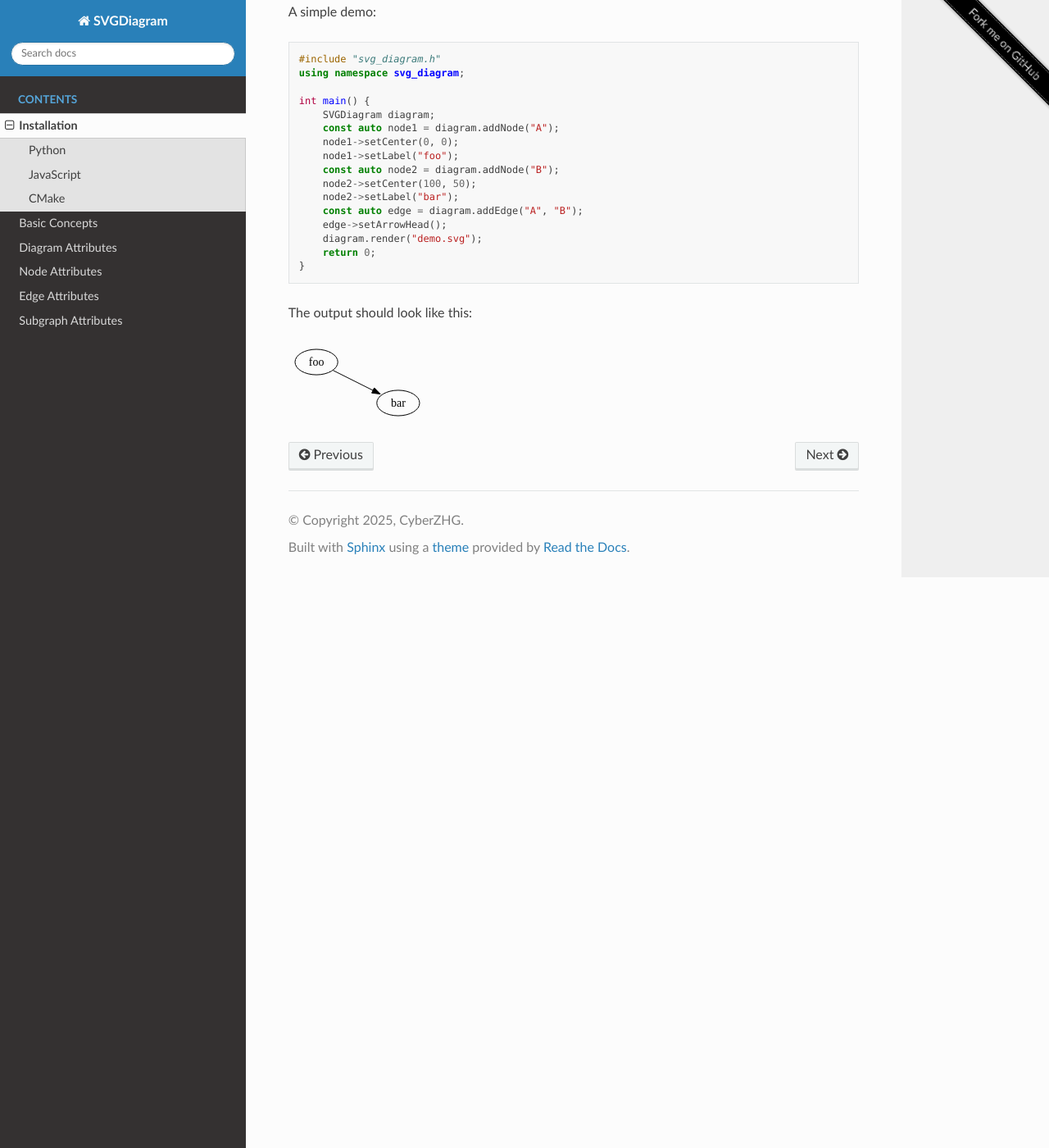
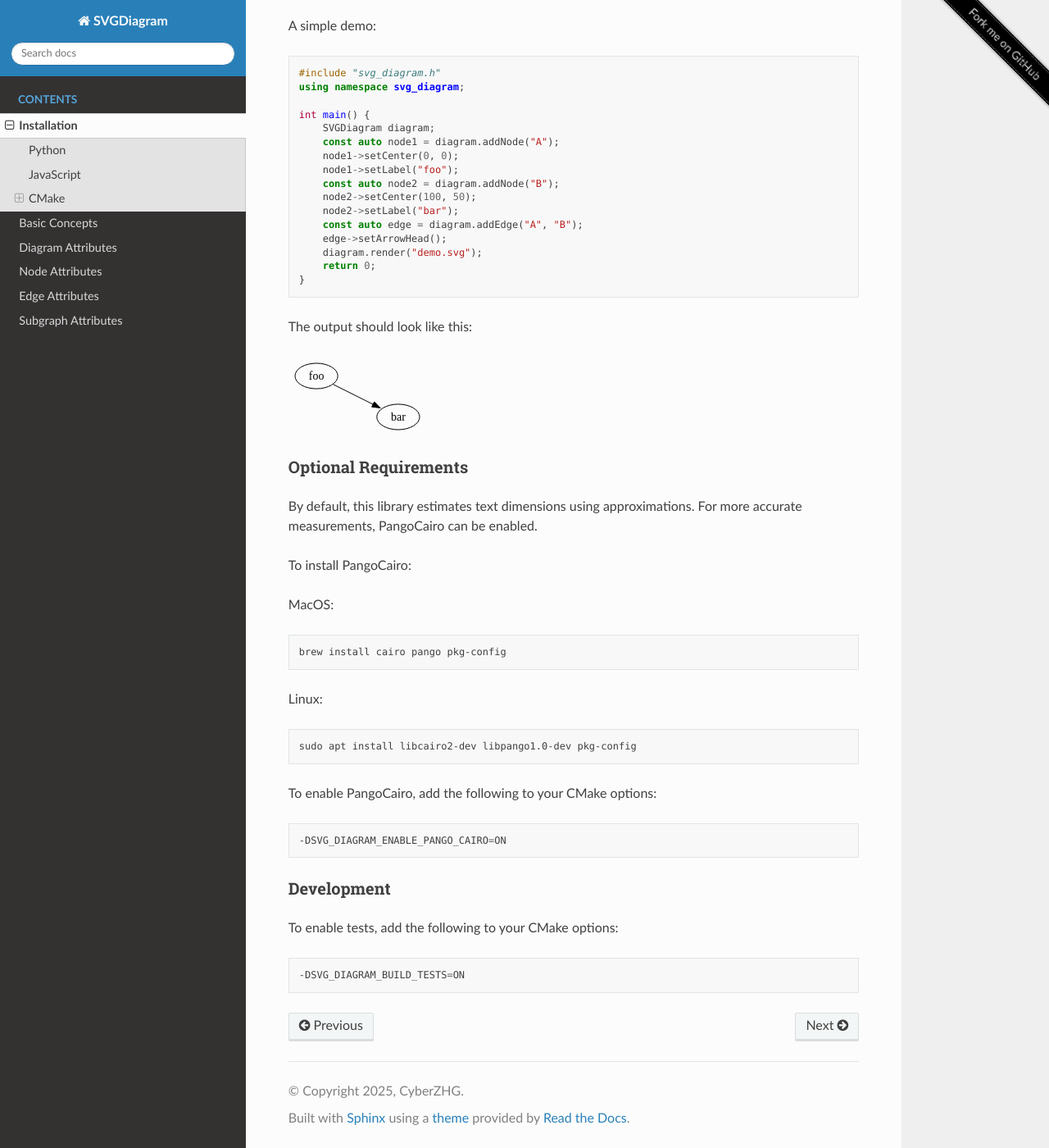
Before and after one commit to CyberZHG/SVGDiagram, a Sphinx documentation site: the page built from docs/source/install.md, in a window 1280 px wide and 1400 px high, scrolled down 2168 px. Shown: the whole window at 82% size. Built offline with Sphinx 7.4.7 and the Read the Docs theme 3.1.0, drawn with Linux system fonts in a browser that asks for light colours; some of the changed text lies outside the part shown.

````diff
--- a/docs/source/install.md
+++ b/docs/source/install.md
@@ -3,7 +3,7 @@
 
 ## Python
 
-Install this package with `pip`:
+Make sure you have `cmake` installed and then you can install this package with `pip`:
 
 ```bash
 pip install sp-svg-diagram
@@ -57,7 +58,7 @@
 nodeB.setLabel("bar");
 diagram.addEdge("a", "b");
 const svg = diagram.render();
-console.log(svg);
+await writeFile("demo.svg", diagram.render());
 ```
 
 The output should look like this:
@@ -116,3 +117,35 @@
 The output should look like this:
 
 ![ES Demo](_static/demo/cpp.svg)
+
+### Optional Requirements
+
+By default, this library estimates text dimensions using approximations. For more accurate measurements, PangoCairo can be enabled.
+
+To install PangoCairo:
+
+MacOS:
+
+```bash
+brew install cairo pango pkg-config
+```
+
+Linux:
+
+```bash
+sudo apt install libcairo2-dev libpango1.0-dev pkg-config
+```
+
+To enable PangoCairo, add the following to your CMake options:
+
+```bash
+-DSVG_DIAGRAM_ENABLE_PANGO_CAIRO=ON
+```
+
+### Development
+
+To enable tests, add the following to your CMake options:
+
+```bash
+-DSVG_DIAGRAM_BUILD_TESTS=ON
+```
````
Also changed, not shown: other parts of docs/source/install.md (+1 -0 lines), README.md (+5 -28 lines), pyproject.toml (+7 -1 lines), 3 other files.
